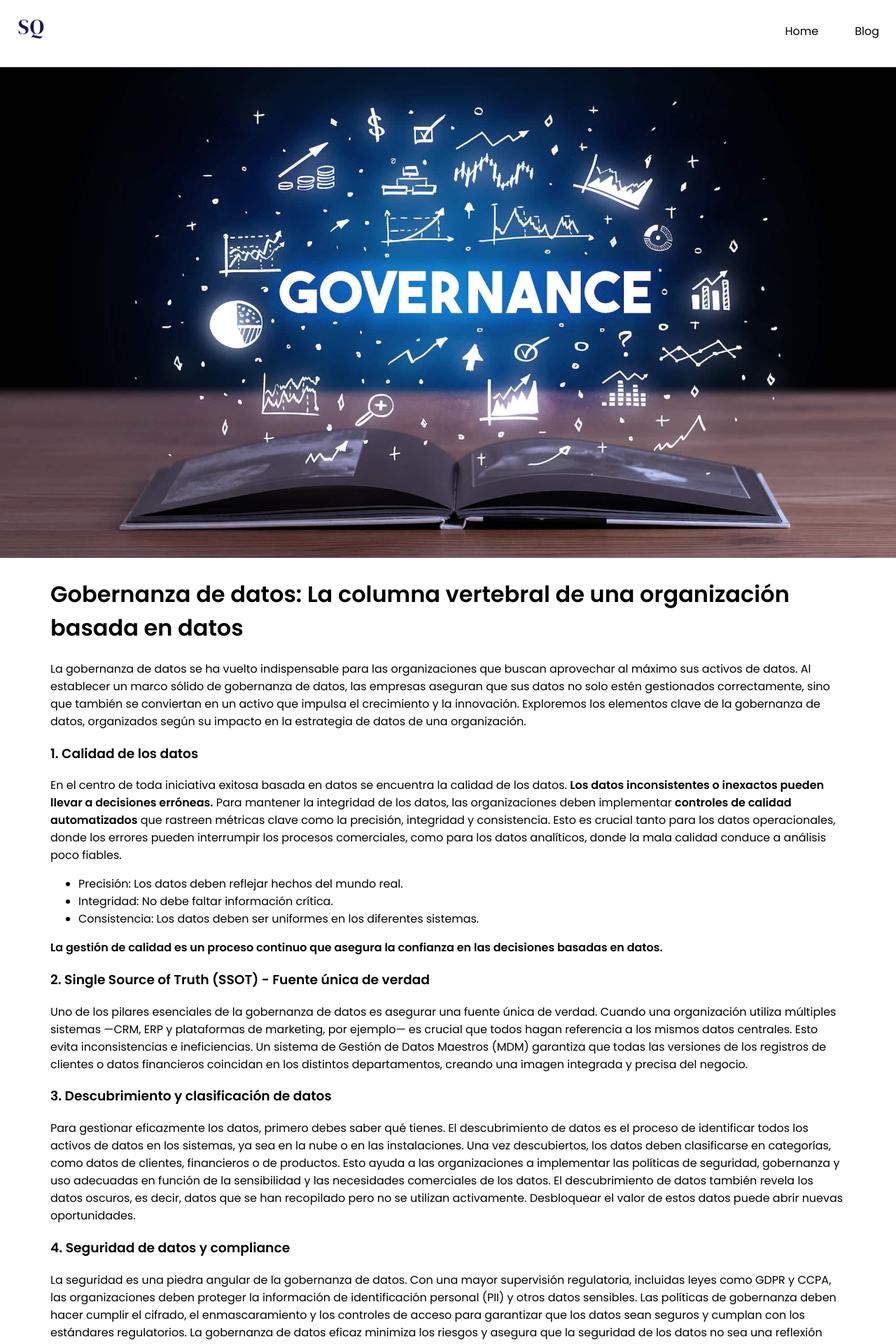
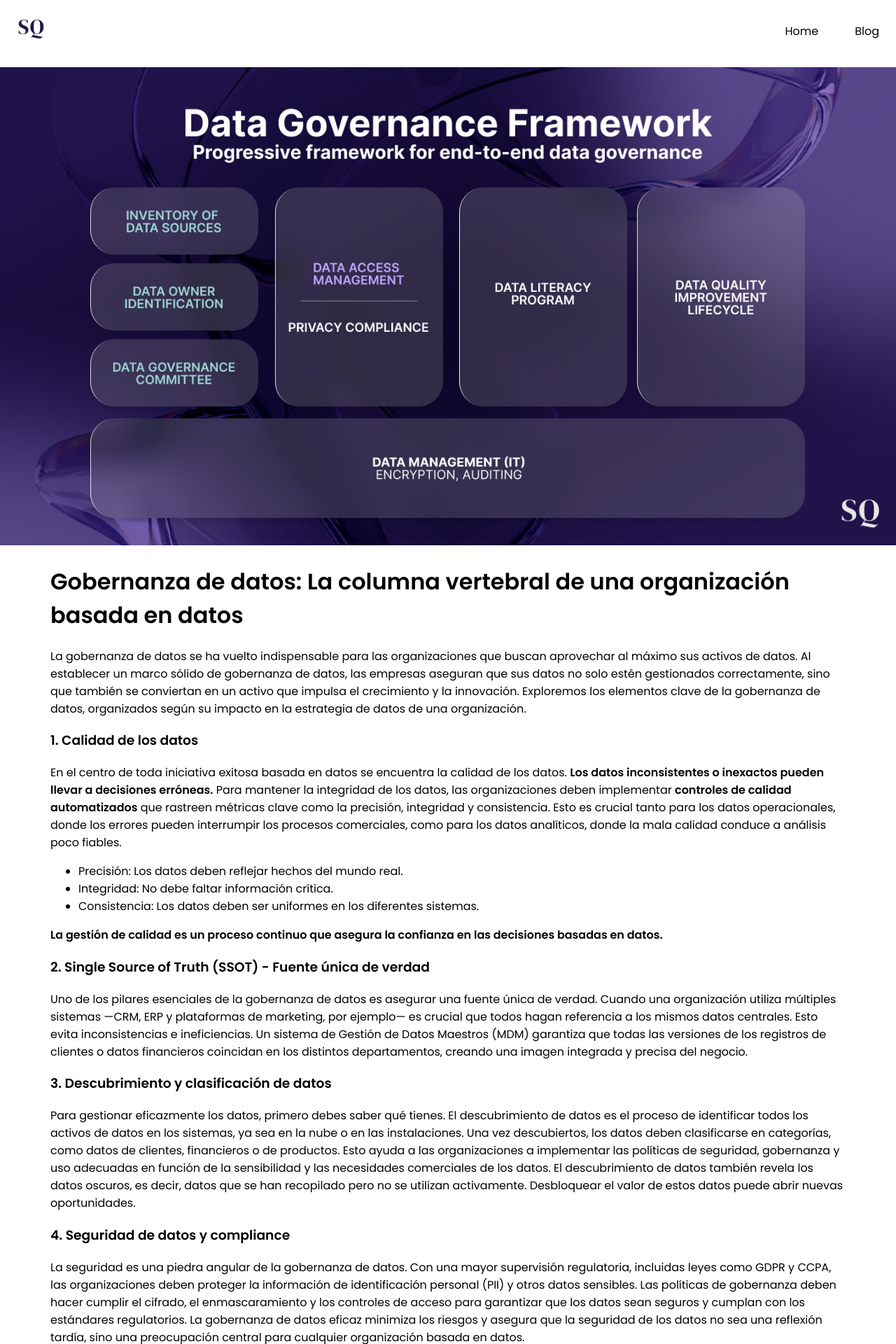
Before and after one commit to squadralabs/squadralabs.github.io, a Jekyll site: the page built from _posts/2024-10-24-data-governance.md, in a window 1280 px wide. Shown: the top 1920 px of the page at 70% size. Built offline with Jekyll 4.4.1, drawn with Linux system fonts in a browser that asks for light colours.

Commit message:
Update 2024-10-24-data-governance.md

```diff
--- a/_posts/2024-10-24-data-governance.md
+++ b/_posts/2024-10-24-data-governance.md
@@ -3,7 +3,7 @@ layout: default
 title: "Data Governance"
 image: "/assets/img/blog/data_governance_framework.png"
 ---
-<img src="{{ 'assets/img/blog/data_governance.jpeg' | absolute_url }}" alt="Data Governance" class="full-width-image">
+<img src="{{ 'assets/img/blog/grafico_data_governance_framework.jpg' | absolute_url }}" alt="Data Governance" class="full-width-image">
 
 # Gobernanza de datos: La columna vertebral de una organización basada en datos
 
@@ -44,4 +44,4 @@ Al incorporar una mentalidad basada en datos en la cultura de la organización,
 ### Conclusión
 La gobernanza de datos es la columna vertebral de una organización exitosa basada en datos. Desde garantizar la calidad de los datos hasta crear una fuente única de verdad, los marcos de gobernanza protegen, aseguran y optimizan los activos de datos. A medida que las organizaciones dependen cada vez más de la IA y el aprendizaje automático, la importancia de gobernar los datos de manera efectiva no puede ser subestimada. Al integrar la gobernanza de datos en el núcleo de la estrategia empresarial, las empresas se posicionan para el éxito a largo plazo en un mundo centrado en los datos.
 
-<img src="{{ '/assets/img/blog/data_governance_framework.png' | absolute_url }}" alt="Data Governance Framework.png" style="display: block; margin: 0 auto; max-width: 600px; width: 100%; height: auto;">
+<img src="{{ '/assets/img/blog/grafico_data_governance_framework.jpg' | absolute_url }}" alt="Data Governance Framework.png" style="display: block; margin: 0 auto; max-width: 600px; width: 100%; height: auto;">
```
